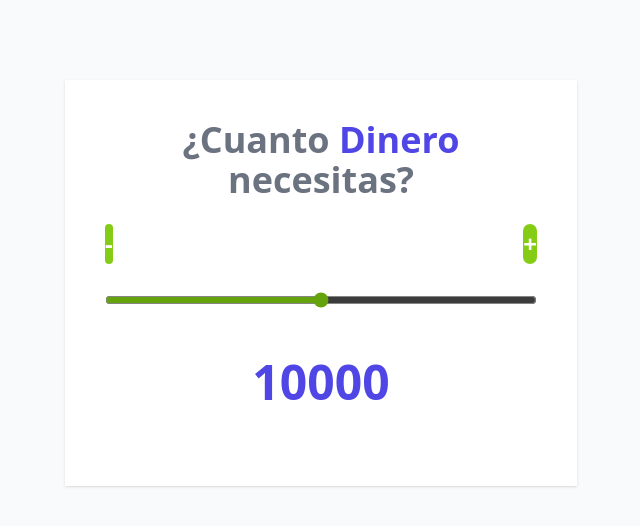
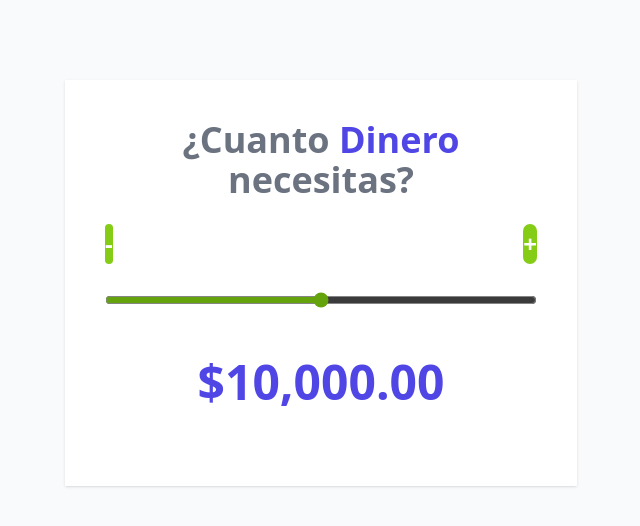
Before and after one commit to mariokarajallo/loan-calculator-react-js, a React (Vite) app: page / in a window 1280 px wide. Shown: the top 526 px of the page, without its empty margins (319-959 px from the left). Built offline with nearby package versions, Linux system fonts and the light colour scheme.

Commit message:
feat: add formatter helpers

```diff
--- a/src/App.jsx
+++ b/src/App.jsx
@@ -1,6 +1,7 @@
 import { useState } from "react";
 import Header from "./components/Header";
 import Button from "./components/Button";
+import { formatearDinero } from "./helpers";
 
 function App() {
   const [cantidad, setCantidad] = useState(10000);
@@ -12,7 +13,7 @@ function App() {
   }
   function handleOnclickDecremento() {
     const valor = cantidad - step;
-    if (valor < 0) {
+    if (valor < min) {
       alert("El dinero no puede ser menor a 0");
     } else {
       setCantidad(valor);
@@ -20,11 +21,11 @@ function App() {
   }
   function handleOnclickIncremento() {
     const valor = cantidad + step;
-    if (valor > 20000) {
+    if (valor > max) {
       alert("El dinero no puede ser mayor a 20000");
-    } else {
-      setCantidad(valor);
+      return;
     }
+    setCantidad(valor);
   }
 
   return (
@@ -44,7 +45,7 @@ function App() {
         value={cantidad}
       />
       <p className="text-center my-10 text-indigo-600 font-extrabold text-5xl">
-        {cantidad}
+        {formatearDinero(cantidad)}
       </p>
     </div>
   );
--- /dev/null
+++ b/src/helpers/index.js
@@ -0,0 +1,9 @@
+const formatearDinero = (valor) => {
+  const formatear = new Intl.NumberFormat("en-US", {
+    style: "currency",
+    currency: "USD",
+  });
+  return formatear.format(valor);
+};
+
+export { formatearDinero };
```
